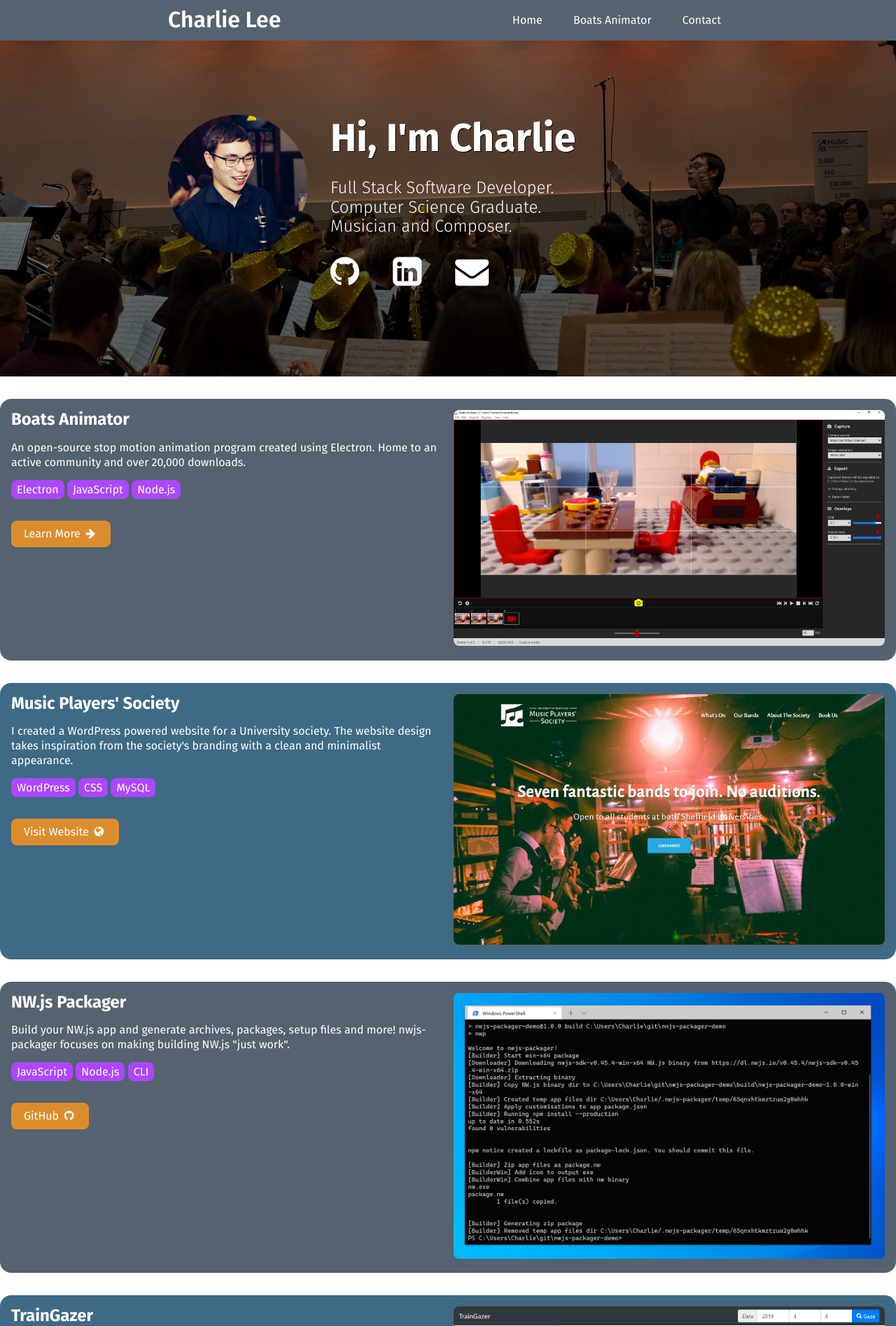
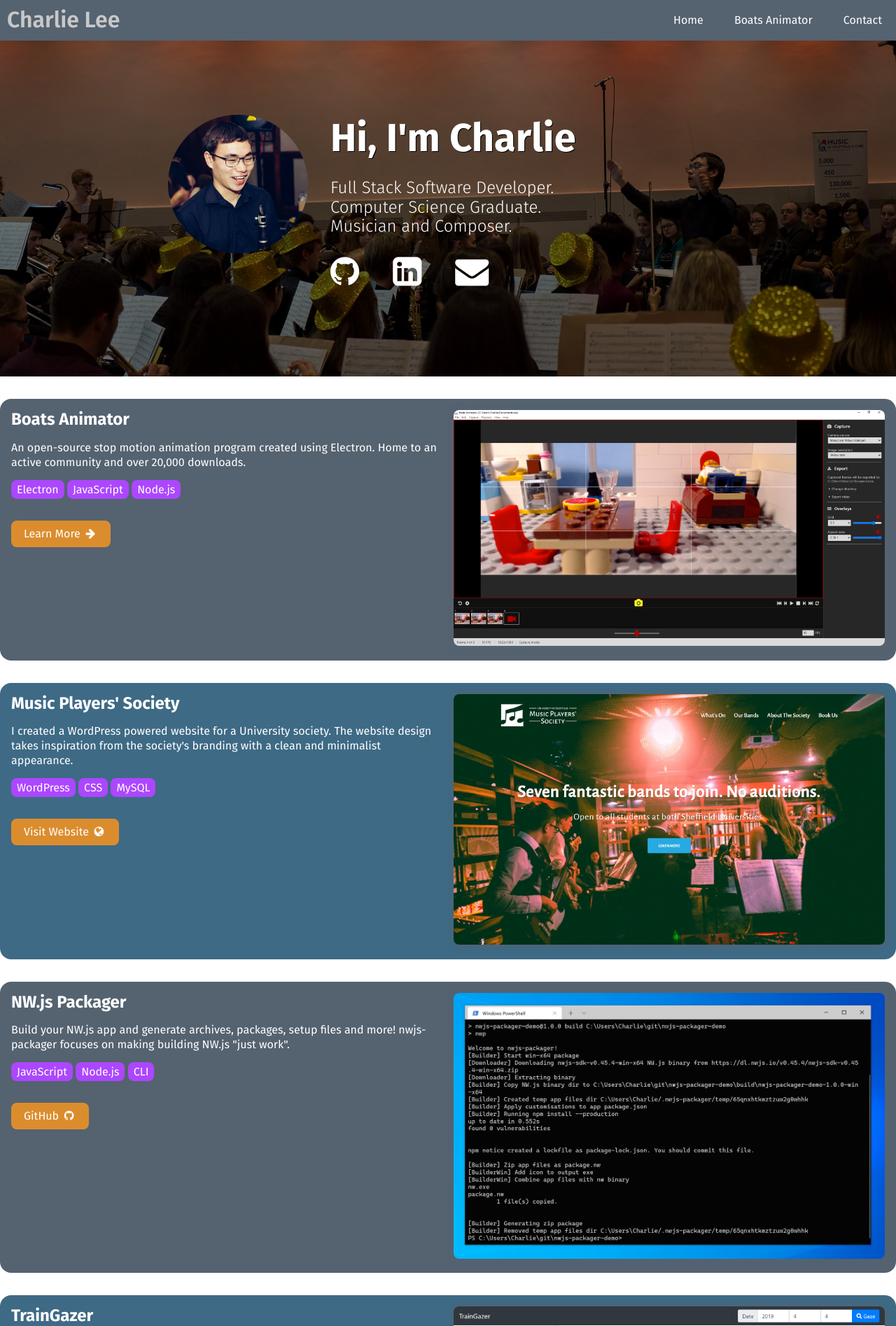
Before and after one commit to charlielee/charlielee.github.io, a Jekyll site: the page built from index.md, in a window 1280 px wide. Shown: the top 1895 px of the page at 70% size. Built offline with Jekyll 4.4.1, drawn with Linux system fonts in a browser that asks for light colours.

Commit message:
Update main.css

```diff
--- a/assets/css/main.css
+++ b/assets/css/main.css
@@ -444,7 +444,7 @@
      display: flex;
     /* Moves header contents onto one row */
     flex-flow: row wrap;
-    max-width: 820px;
+    max-width: 1300px;
   }
   nav a {
     padding: 10px;
```
